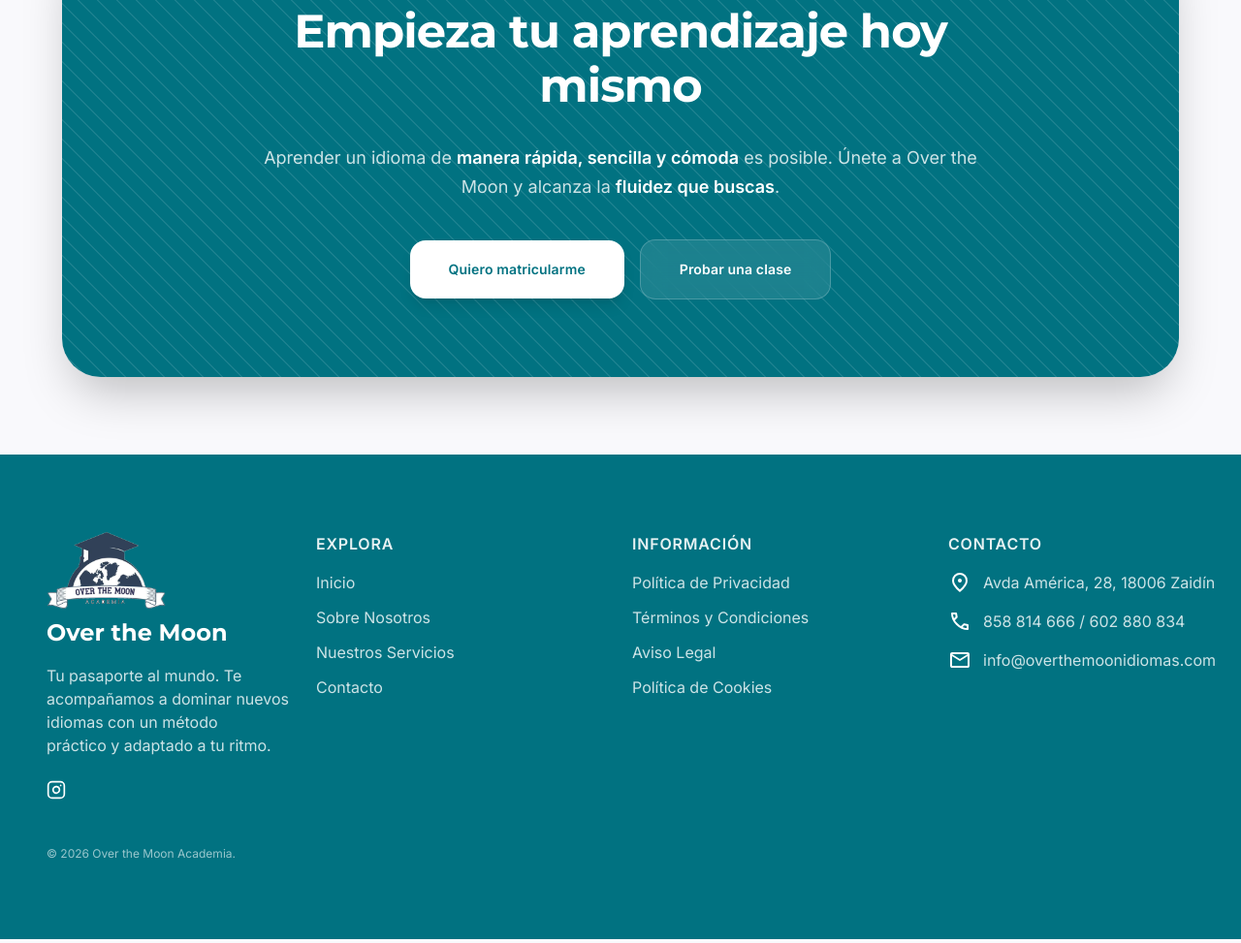
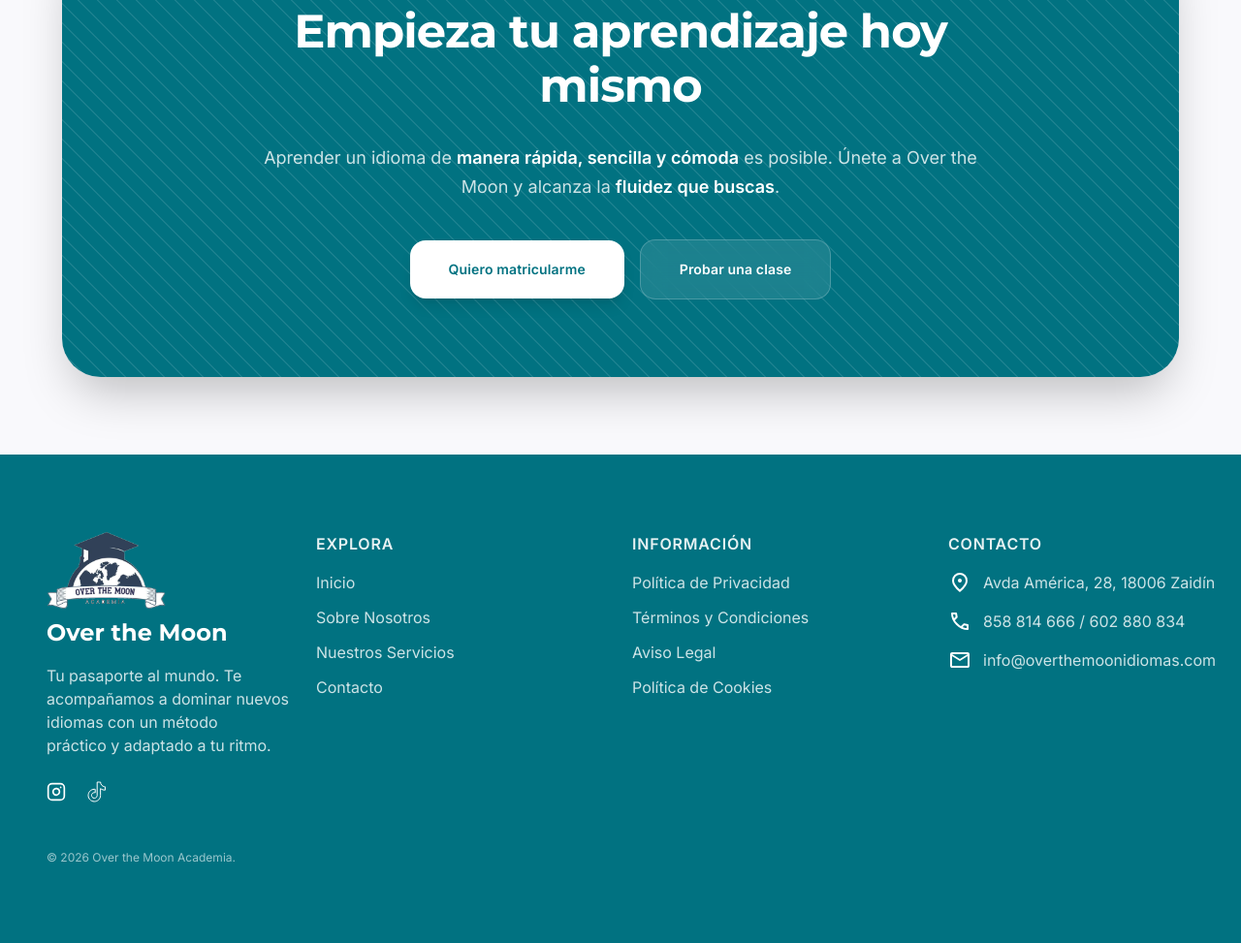
Before and after one commit to alvaroroobles/over-the-moon, a website: page index.html in a window 1280 px wide. Shown: the part 5445-6418 px from the top of the page at 97% size. Drawn offline with nearby package versions, Linux system fonts and the light colour scheme; files that its build step writes are made by us from their sources.

Commit message:
Añadido icono de TikTok

```diff
--- a/index.html
+++ b/index.html
@@ -760,6 +760,17 @@
                     <line x1="17.5" y1="6.5" x2="17.51" y2="6.5"></line>
                   </svg>
                 </a>
+                <a
+                  class="text-white hover:opacity-70 transition-opacity"
+                  href="https://www.tiktok.com/@academia.over.the?_r=1&_t=ZN-976IBpAUe9u"
+                  title="TikTok"
+                >
+                <svg xmlns="http://www.w3.org/2000/svg" width="24px" height="24px" viewBox="0 0 24 24" fill="none" stroke="#FFFFFF">
+                <g id="SVGRepo_bgCarrier" stroke-width="0"/>
+                <g id="SVGRepo_tracerCarrier" stroke-linecap="round" stroke-linejoin="round"/>
+                <g id="SVGRepo_iconCarrier"> <path d="M16.8217 5.1344C16.0886 4.29394 15.6479 3.19805 15.6479 2H14.7293M16.8217 5.1344C17.4898 5.90063 18.3944 6.45788 19.4245 6.67608C19.7446 6.74574 20.0786 6.78293 20.4266 6.78293V10.2191C18.645 10.2191 16.9932 9.64801 15.6477 8.68211V15.6707C15.6477 19.1627 12.8082 22 9.32386 22C7.50043 22 5.85334 21.2198 4.69806 19.98C3.64486 18.847 2.99994 17.3331 2.99994 15.6707C2.99994 12.2298 5.75592 9.42509 9.17073 9.35079M16.8217 5.1344C16.8039 5.12276 16.7861 5.11101 16.7684 5.09914M6.9855 17.3517C6.64217 16.8781 6.43802 16.2977 6.43802 15.6661C6.43802 14.0734 7.73249 12.7778 9.32394 12.7778C9.62087 12.7778 9.9085 12.8288 10.1776 12.9124V9.40192C9.89921 9.36473 9.61622 9.34149 9.32394 9.34149C9.27287 9.34149 8.86177 9.36884 8.81073 9.36884M14.7244 2H12.2097L12.2051 15.7775C12.1494 17.3192 10.8781 18.5591 9.32386 18.5591C8.35878 18.5591 7.50971 18.0808 6.98079 17.3564" stroke="#FFFFFF" stroke-linejoin="round"/> </g>
+                </svg>
+                </a>
               </div>
             </div>
             <p class="text-xs text-white/60 hidden md:block lg:ml-12 pt-6">
```
